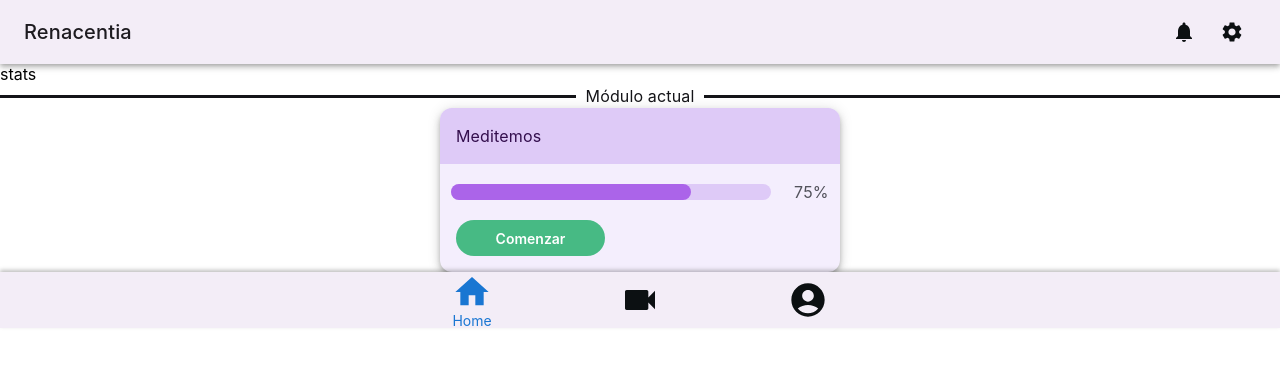
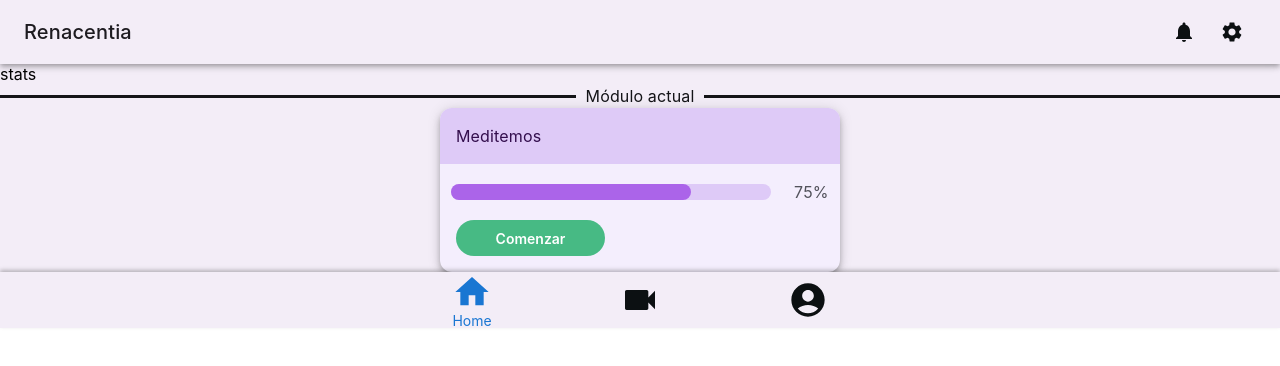
Before and after one commit to GATLA-Meditations/GATLA-Frontend, a Next.js app: page /home in a window 1280 px wide. Shown: the top 366 px of the page. Built offline with nearby package versions, Linux system fonts and the light colour scheme.

Commit message:
GTL-130 WYP

```diff
--- a/src/pages/home/index.tsx
+++ b/src/pages/home/index.tsx
@@ -4,10 +4,14 @@ import ModuleSeparator from '@/components/ModuleSeparator';
 import './styles.css';
 import MeditationEntryPoint from '@/components/MeditationEntryPoint';
 import NavBar from '@/components/NavBar';
+import Box from '@mui/material/Box';
 
 const HomeScreen = () => {
     return (
-        <div>
+        <Box
+            className="component"
+            style={{ backgroundColor: 'var(--bg-color)' }}
+        >
             <TopBar amtNotifications={0} />
             <p>stats</p>
             <ModuleSeparator
@@ -16,11 +20,11 @@ const HomeScreen = () => {
                 textColor={'#141418'}
             />
             <MeditationEntryPoint />
-            <div>
+            <Box className="content" />
+            <Box className="navbar">
                 <NavBar value={0} />
-            </div>
-            {/*<ModuleSeparator text={'Próxima reunión'} separatorColor={'#141418'} textColor={'#141418'}/>*/}
-        </div>
+            </Box>
+        </Box>
     );
 };
 
--- a/src/pages/home/styles.css
+++ b/src/pages/home/styles.css
@@ -8,3 +8,26 @@
     gap: 22px;
     background: #fef7ff;
 }
+
+body,
+html,
+#root {
+    height: 100%;
+    margin: 0;
+    display: flex;
+    flex-direction: column;
+}
+
+.component {
+    display: flex;
+    flex-direction: column;
+    flex-grow: 1;
+}
+
+.content {
+    flex-grow: 1;
+}
+
+.navbar {
+    flex-shrink: 0;
+}
```
